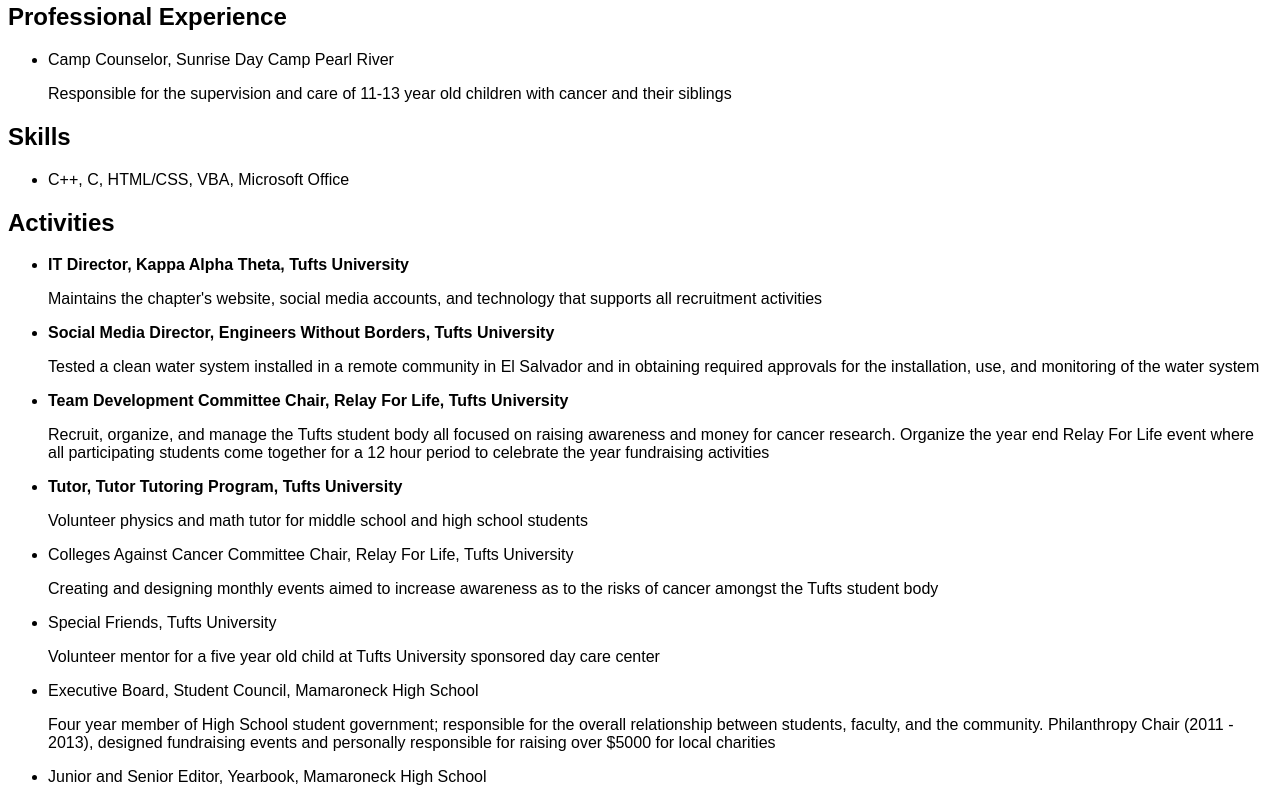
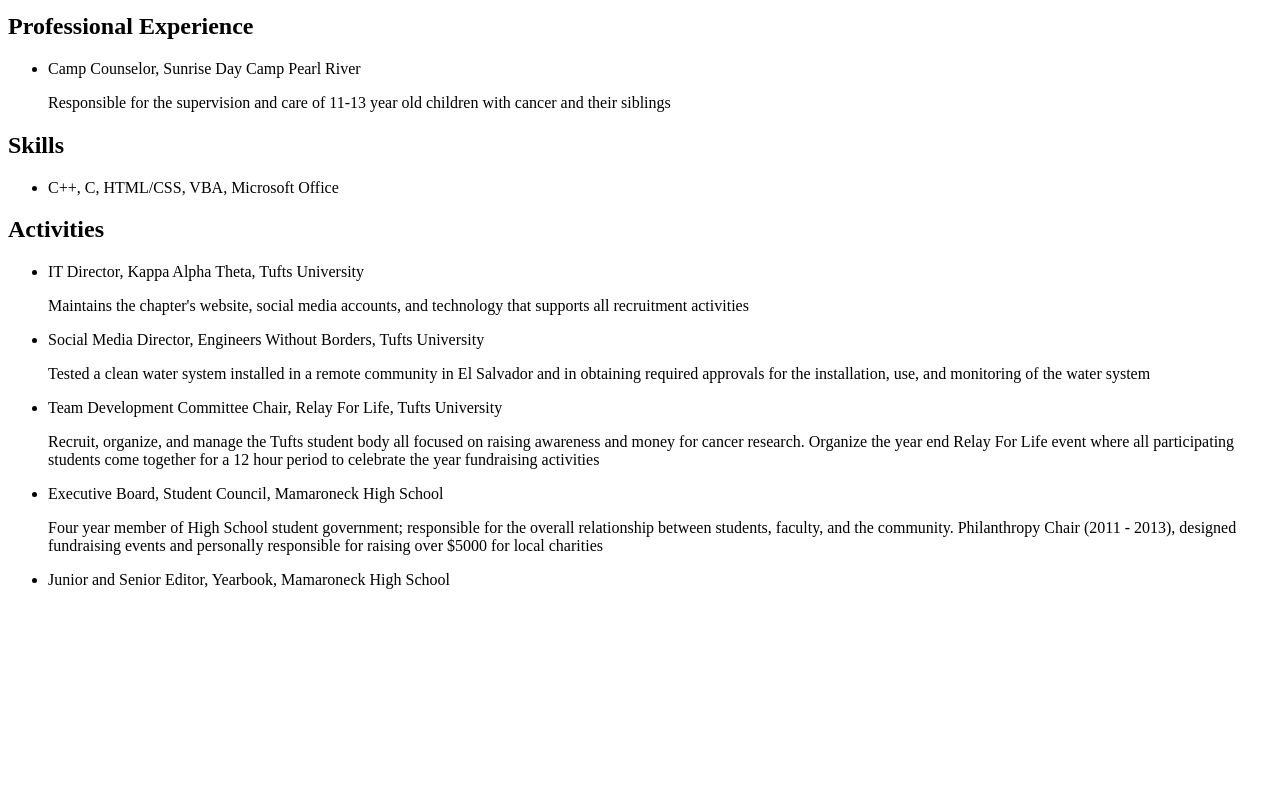
Before and after one commit to drzelin/comp20-aboutme, a plain HTML site: page resume.html in a window 1280 px wide. Shown: the part 573-1375 px from the top of the page. After the commit the page ends 1178 px from the top, so only its background shows below. Drawn offline with Linux system fonts and the light colour scheme.

```diff
--- a/resume.html
+++ b/resume.html
@@ -1,11 +1,13 @@
 <!-- Danielle Zelin Resume -->
+<!doctype html>
+
 <html>
 
 <head>
   <title> Danielle Zelin </title>
 </head>
 
-<body style = "font-family:Arial">
+<body>
 
     <h2> Education </h2>
         <h3> Tufts University, Medford Massachusetts, Class of 2017 </h3>
@@ -43,18 +45,12 @@
         </ul>
     <h2> Activities </h2>
         <ul>
-            <li> <strong> IT Director, Kappa Alpha Theta, Tufts University </strong> </li>
+            <li> IT Director, Kappa Alpha Theta, Tufts University </li>
                 <p> Maintains the chapter's website, social media accounts, and technology that supports all recruitment activities </p>
-            <li> <strong> Social Media Director, Engineers Without Borders, Tufts University </strong> </li>
+            <li> Social Media Director, Engineers Without Borders, Tufts University </li>
                 <p> Tested a clean water system installed in a remote community in El Salvador and in obtaining required approvals for the installation,                      use, and monitoring of the water system </p>
-            <li> <strong> Team Development Committee Chair, Relay For Life, Tufts University </strong></li>
+            <li> Team Development Committee Chair, Relay For Life, Tufts University </li>
                 <p> Recruit, organize, and manage the Tufts student body all focused on raising awareness and money for cancer research. Organize the                           year end Relay For Life event where all participating students come together for a 12 hour period to celebrate the year                                   fundraising activities</p>
-            <li> <strong> Tutor, Tutor Tutoring Program, Tufts University </strong></li>
-                <p> Volunteer physics and math tutor for middle school and high school students </p>
-            <li> Colleges Against Cancer Committee Chair, Relay For Life, Tufts University </li>
-                <p> Creating and designing monthly events aimed to increase awareness as to the risks of cancer amongst the Tufts student body </p>
-            <li> Special Friends, Tufts University </li>
-                <p> Volunteer mentor for a five year old child at Tufts University sponsored day care center </p>
             <li> Executive Board, Student Council, Mamaroneck High School </li>
                 <p> Four year member of High School student government; responsible for the overall relationship between students, faculty, and the                             community. Philanthropy Chair (2011 - 2013), designed fundraising events and personally responsible for raising over $5000 for                           local charities </p>
             <li> Junior and Senior Editor, Yearbook, Mamaroneck High School </li>
```
Also changed, not shown: index.html (+4 -2 lines).
